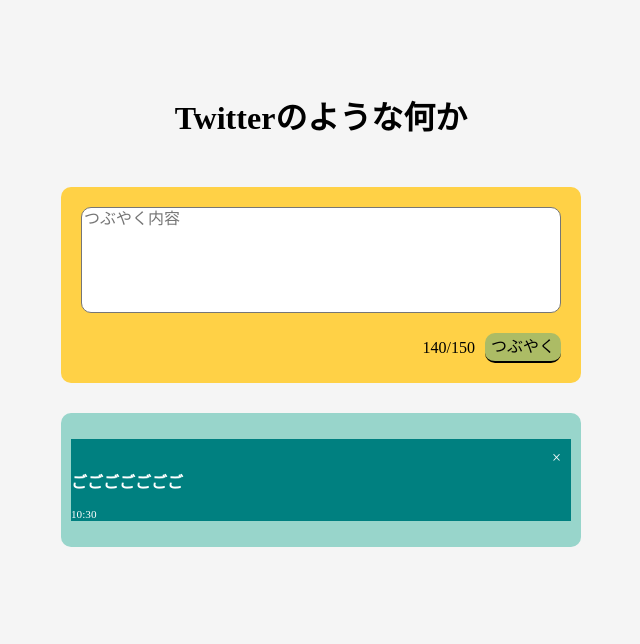
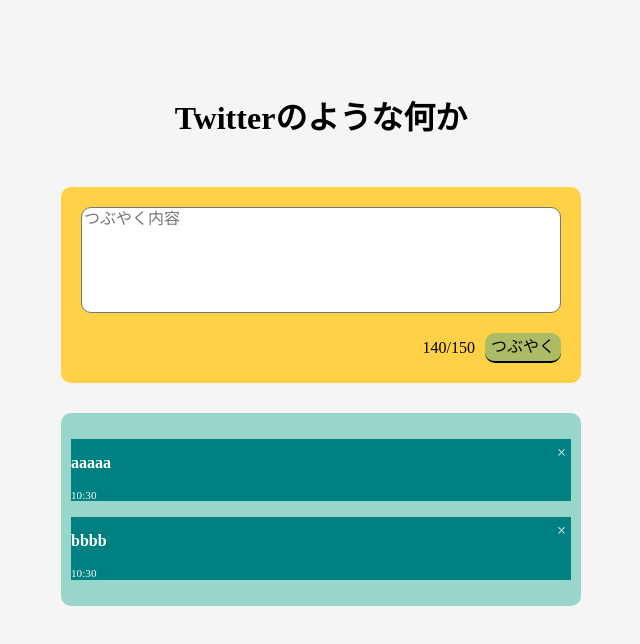
Before and after one commit to takiwaka/ReactPractice1, a React (Create React App) app: page / in a window 1280 px wide. Shown: the top 644 px of the page, without its empty margins (319-959 px from the left). Built offline with nearby package versions, Linux system fonts and the light colour scheme.

Commit message:
追加機能まで実装完了

```diff
--- a/src/App.jsx
+++ b/src/App.jsx
@@ -1,34 +1,60 @@
-import React from "react";
+import React, { useState } from "react";
 import styled from "styled-components";
 
 export const App = () => {
+  const [tweetText, setTweetText] = useState("");
+
+  const [posetedText, setPostedText] = useState([
+    "aaaaa",
+    "bbbb"
+  ]);
+
+  const onClickAdd = () => {
+    if (tweetText === "") return;
+
+    const newTweet = [...posetedText, tweetText];
+
+    setPostedText(newTweet);
+    setTweetText("");
+  };
+
+  const onChangeInputText = (event) =>
+    setTweetText(event.target.value);
+
   return (
     <WrapStyled>
       <TitleStyled>Twitterのような何か</TitleStyled>
       <InputAreaStyled>
         <InputTextStyled
           placeholder="つぶやく内容"
-          name=""
-          id=""
-          cols="100%"
-          rows=""
+          value={tweetText}
+          onChange={onChangeInputText}
         ></InputTextStyled>
         <p className="count">140/150</p>
-        <InputButtonStyle>つぶやく</InputButtonStyle>
+        <InputButtonStyle onClick={onClickAdd}>
+          つぶやく
+        </InputButtonStyle>
       </InputAreaStyled>
 
       <TimelineStyled>
         <TimelineListStyled>
-          <TimelineRowStyled>
-            <img src="" alt="" />
-            <TimelineDeleteStyled>×</TimelineDeleteStyled>
+          {posetedText.map((tweet) => {
+            return (
+              <TimelineRowStyled key={tweet}>
+                <TimelineDeleteStyled>
+                  ×
+                </TimelineDeleteStyled>
+
                 <TimelineTextStyled>
-              ごごごごごごご
+                  {tweet}
                 </TimelineTextStyled>
+
                 <TimelinePostTimeStyled>
                   10:30
                 </TimelinePostTimeStyled>
               </TimelineRowStyled>
+            );
+          })}
         </TimelineListStyled>
       </TimelineStyled>
     </WrapStyled>
@@ -104,12 +130,13 @@
 
 const TimelineDeleteStyled = styled.div`
   position: absolute;
-  top: 10px;
-  right: 10px;
+  top: 5px;
+  right: 5px;
   color: #fff;
 `;
 
 const TimelineTextStyled = styled.p`
+  padding-top: 15px;
   font-weight: bold;
 `;
 
```
Lines whose indentation alone changed are shown as unchanged.
